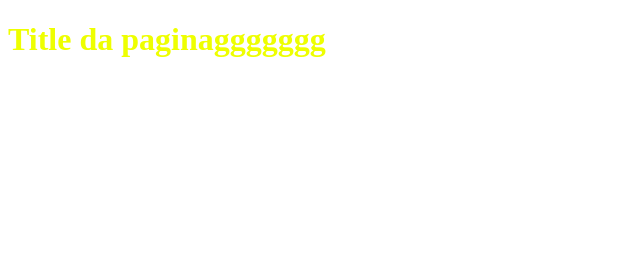
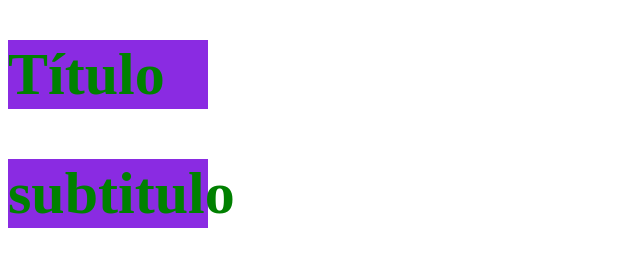
Before and after one commit to Jpvogas/AulasRocketseat, a plain HTML site: page Guia estelar de CSS/TestAnato/html.html in a window 1280 px wide. Shown: the whole page, without its empty margins (0-640 px from the left). Drawn offline with Linux system fonts and the light colour scheme.

Commit message:
att
como puxar o css no html

```diff
--- /dev/null
+++ b/Guia estelar de CSS/TestAnato/css.css
@@ -0,0 +1,16 @@
+* {
+    margin 0;
+ }
+
+#container{
+    width: 200px;
+}
+
+
+
+
+h1,h2 {
+    color: green;
+    font-size: 60px;
+    background-color: blueviolet;
+}
--- a/Guia estelar de CSS/Testeccs/html.html
+++ b/Guia estelar de CSS/TestAnato/html.html
@@ -10,6 +10,14 @@
 </head>
 
 <body>
-    <h1>Title da paginaggggggg</h1>
+    <div id="container" class="m-40">
+        <h1>Título</h1>
+        <h2>subtitulo</h2>
+
+
+
+
+
+    </div>
 </body>
 </html>
--- a/Guia estelar de CSS/Testeccs/css.css
+++ /dev/null
@@ -1,3 +0,0 @@
-h1 {
-    color: rgb(238, 255, 0);
-}
```
Also changed, not shown: 1 other file.
